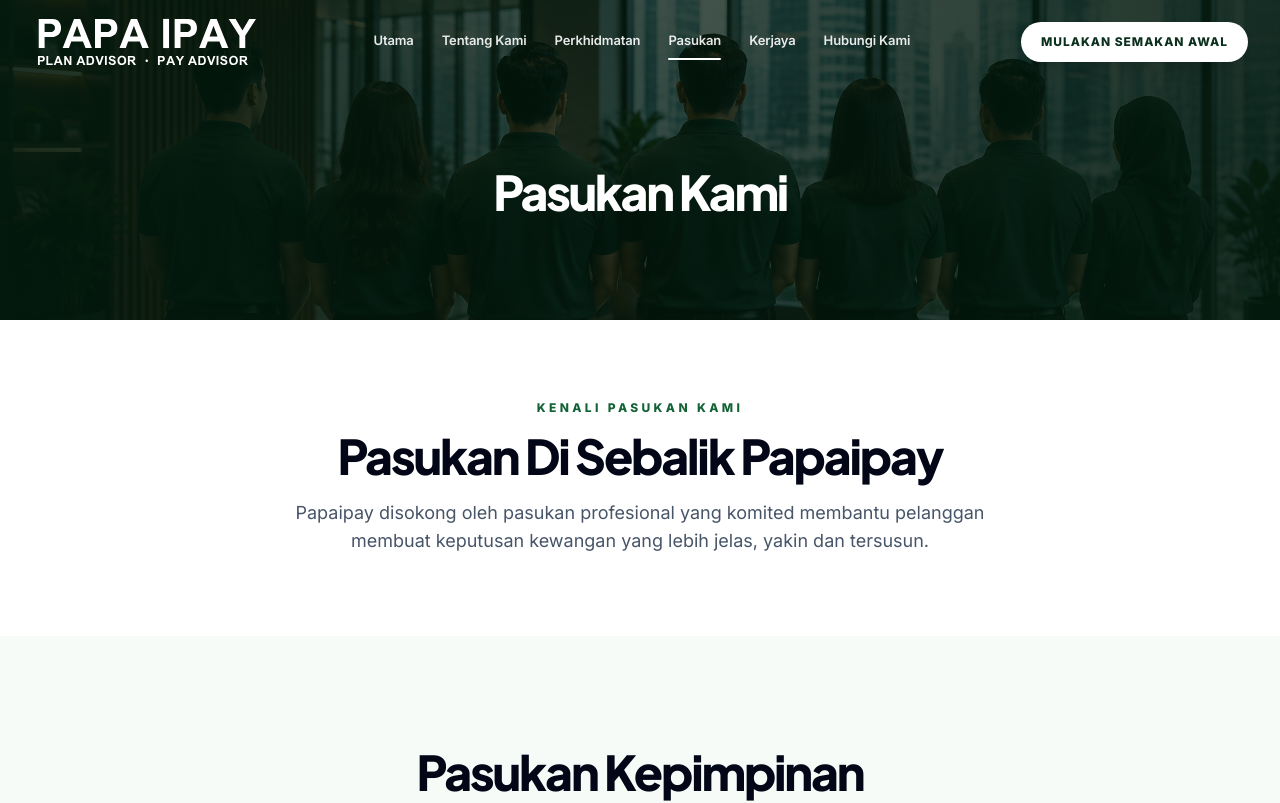
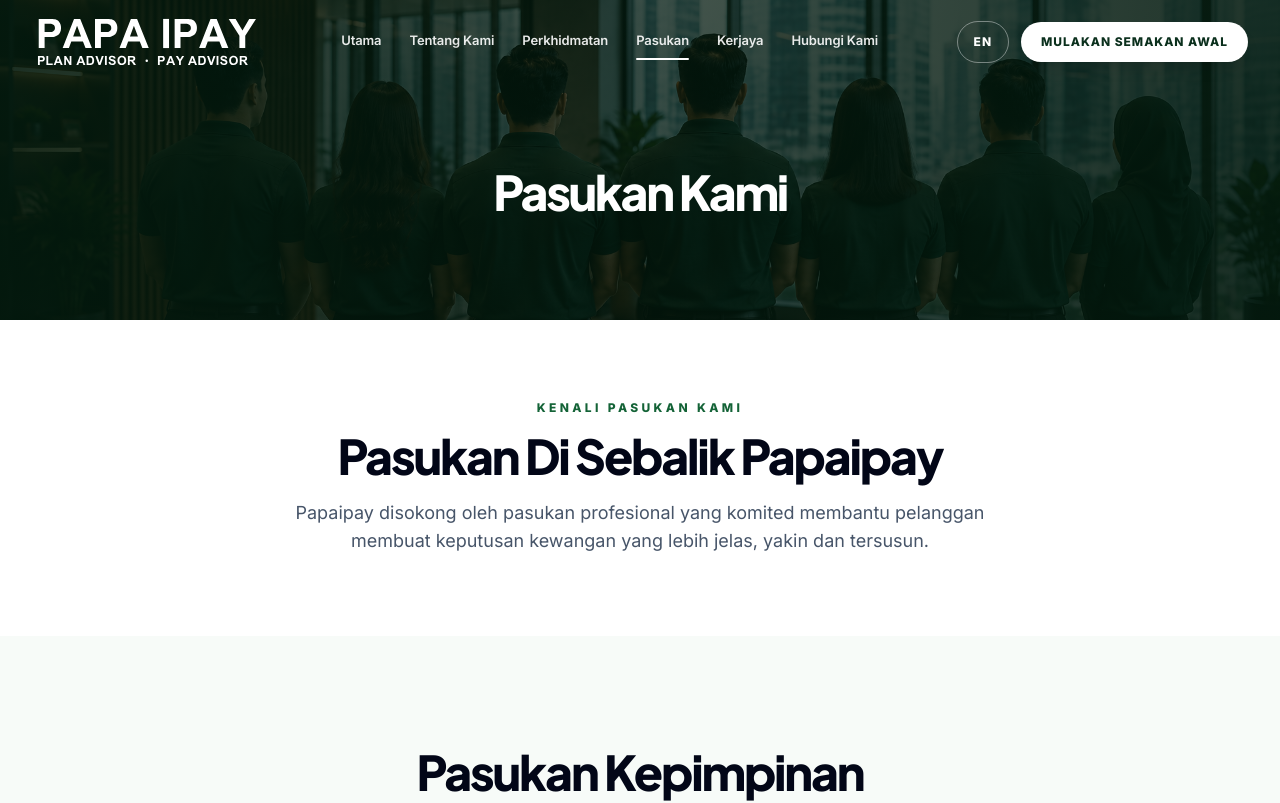
Before and after one commit to Neugens-Solution/papaipay-website, a Next.js app: page /team in a window 1280 px wide. Shown: the top 803 px of the page. Built offline with nearby package versions, Linux system fonts and the light colour scheme.

Commit message:
Enable corporate site language switcher

```diff
--- a/app/site-components.tsx
+++ b/app/site-components.tsx
@@ -3,8 +3,8 @@
 import { useEffect, useState } from "react";
 
 import { getFooterLinks, footerLabels } from "../lib/i18n/footer";
-import { defaultLocale, type Locale } from "../lib/i18n/locales";
-import { ctaLabels, getNavigationItems } from "../lib/i18n/navigation";
+import { defaultLocale, getAlternateLocale, type Locale } from "../lib/i18n/locales";
+import { ctaLabels, getNavigationItems, languageLabels } from "../lib/i18n/navigation";
 import { getRoute, type PageKey } from "../lib/i18n/routes";
 
 export const socialLinks = [
@@ -22,6 +22,8 @@
   const [open, setOpen] = useState(false);
   const navItems = getNavigationItems(locale);
   const applyHref = getRoute("apply", locale);
+  const alternateLocale = getAlternateLocale(locale);
+  const alternateHref = getRoute(active ?? "home", alternateLocale);
 
   useEffect(() => {
     const onScroll = () => setScrolled(window.scrollY > 24);
@@ -37,11 +39,13 @@
         <nav className={`hidden items-center gap-7 text-[13px] font-semibold tracking-[-0.01em] lg:flex ${scrolled ? "text-slate-700" : "text-white/90"}`}>
           {navItems.map(({ key, label, href }) => <a key={key} href={href} className={`group relative py-3 transition ${scrolled ? "hover:text-brand-700" : "hover:text-white"}`}><span>{label}</span><span className={`absolute inset-x-0 bottom-1 h-0.5 origin-left rounded-full transition group-hover:scale-x-100 ${key === active ? "scale-x-100" : "scale-x-0"} ${scrolled ? "bg-brand-700" : "bg-white"}`} /></a>)}
         </nav>
-        {/* TODO: Enable the language switcher after /en routes are added. */}
-        <a href={applyHref} className={`hidden rounded-full px-5 py-3 text-xs font-extrabold uppercase tracking-[0.08em] shadow-lg transition hover:-translate-y-0.5 lg:inline-flex ${scrolled ? "bg-brand-700 text-white shadow-emerald-900/20 hover:bg-brand-900" : "bg-white text-brand-900 shadow-black/10 hover:bg-white/90"}`}>{ctaLabels[locale]}</a>
+        <div className="hidden items-center gap-3 lg:flex">
+          <a href={alternateHref} className={`rounded-full border px-4 py-3 text-xs font-extrabold uppercase tracking-[0.08em] transition hover:-translate-y-0.5 ${scrolled ? "border-emerald-200 text-brand-900 hover:border-brand-700 hover:text-brand-700" : "border-white/40 text-white hover:border-white hover:bg-white/10"}`} aria-label={locale === "en" ? "Tukar kepada Bahasa Malaysia" : "Switch to English"}>{languageLabels[alternateLocale]}</a>
+          <a href={applyHref} className={`rounded-full px-5 py-3 text-xs font-extrabold uppercase tracking-[0.08em] shadow-lg transition hover:-translate-y-0.5 ${scrolled ? "bg-brand-700 text-white shadow-emerald-900/20 hover:bg-brand-900" : "bg-white text-brand-900 shadow-black/10 hover:bg-white/90"}`}>{ctaLabels[locale]}</a>
+        </div>
         <button type="button" aria-expanded={open} aria-controls="mobile-menu" onClick={() => setOpen((value) => !value)} className={`rounded-2xl border px-4 py-3 text-xs font-black lg:hidden ${scrolled || open ? "border-slate-200 text-slate-800" : "border-white/30 text-white"}`}>{open ? (locale === "en" ? "Close" : "Tutup") : "Menu"}</button>
       </div>
-      {open && <div id="mobile-menu" className="border-t border-emerald-100 bg-white px-5 py-5 shadow-xl shadow-emerald-950/10 lg:hidden"><nav className="mx-auto grid max-w-7xl gap-2 text-sm font-extrabold text-slate-800">{navItems.map(({ key, label, href }) => <a key={key} href={href} onClick={() => setOpen(false)} className="rounded-2xl px-4 py-3 transition hover:bg-emerald-50 hover:text-brand-700">{label}</a>)}<a href={applyHref} onClick={() => setOpen(false)} className="mt-2 rounded-full bg-brand-700 px-5 py-3 text-center text-xs font-extrabold uppercase tracking-[0.12em] text-white shadow-lg shadow-emerald-950/15">{ctaLabels[locale]}</a></nav></div>}
+      {open && <div id="mobile-menu" className="border-t border-emerald-100 bg-white px-5 py-5 shadow-xl shadow-emerald-950/10 lg:hidden"><nav className="mx-auto grid max-w-7xl gap-2 text-sm font-extrabold text-slate-800">{navItems.map(({ key, label, href }) => <a key={key} href={href} onClick={() => setOpen(false)} className="rounded-2xl px-4 py-3 transition hover:bg-emerald-50 hover:text-brand-700">{label}</a>)}<a href={alternateHref} onClick={() => setOpen(false)} className="rounded-2xl px-4 py-3 transition hover:bg-emerald-50 hover:text-brand-700" aria-label={locale === "en" ? "Tukar kepada Bahasa Malaysia" : "Switch to English"}>{languageLabels[alternateLocale]}</a><a href={applyHref} onClick={() => setOpen(false)} className="mt-2 rounded-full bg-brand-700 px-5 py-3 text-center text-xs font-extrabold uppercase tracking-[0.12em] text-white shadow-lg shadow-emerald-950/15">{ctaLabels[locale]}</a></nav></div>}
     </header>
   );
 }
```
